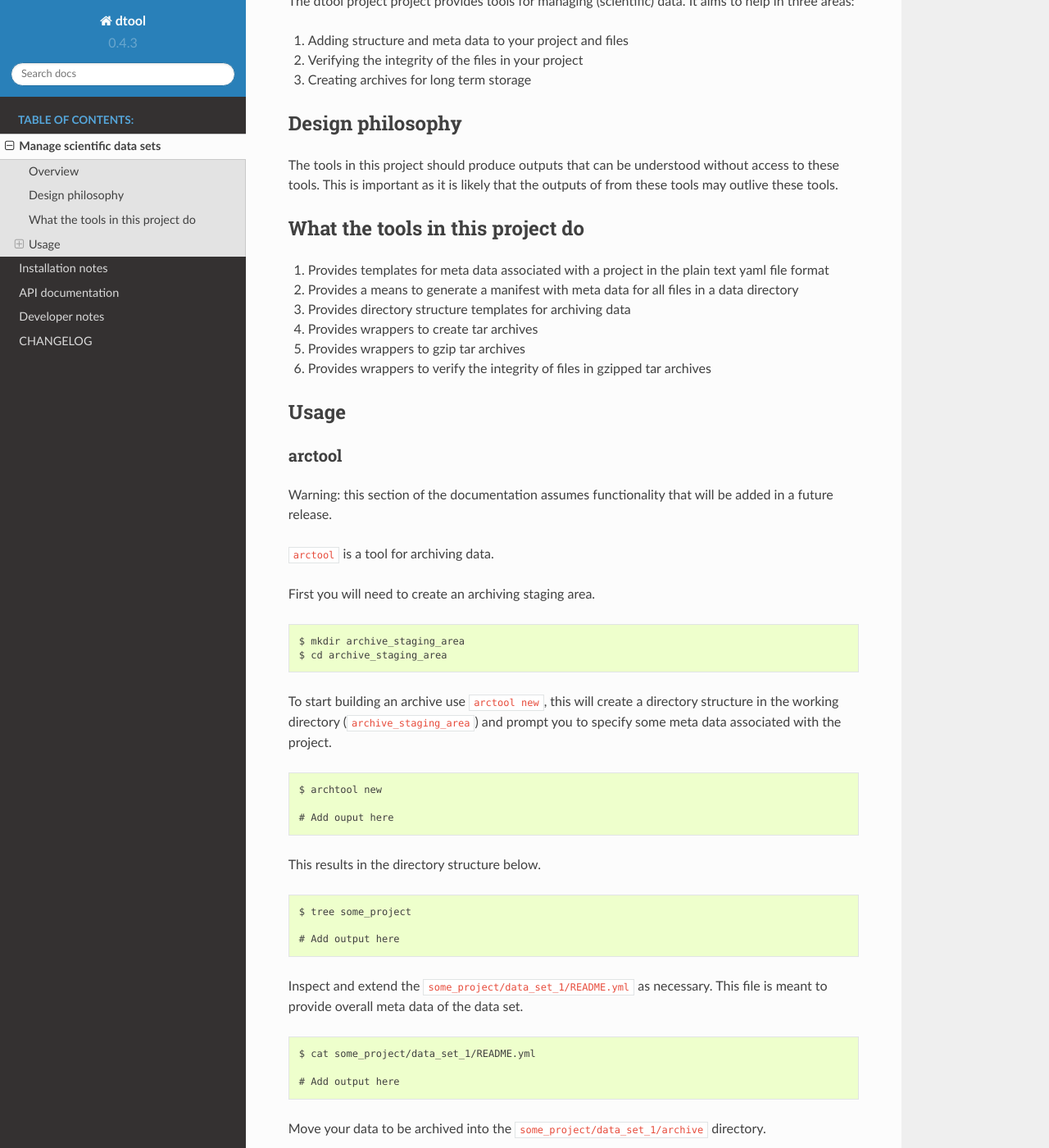
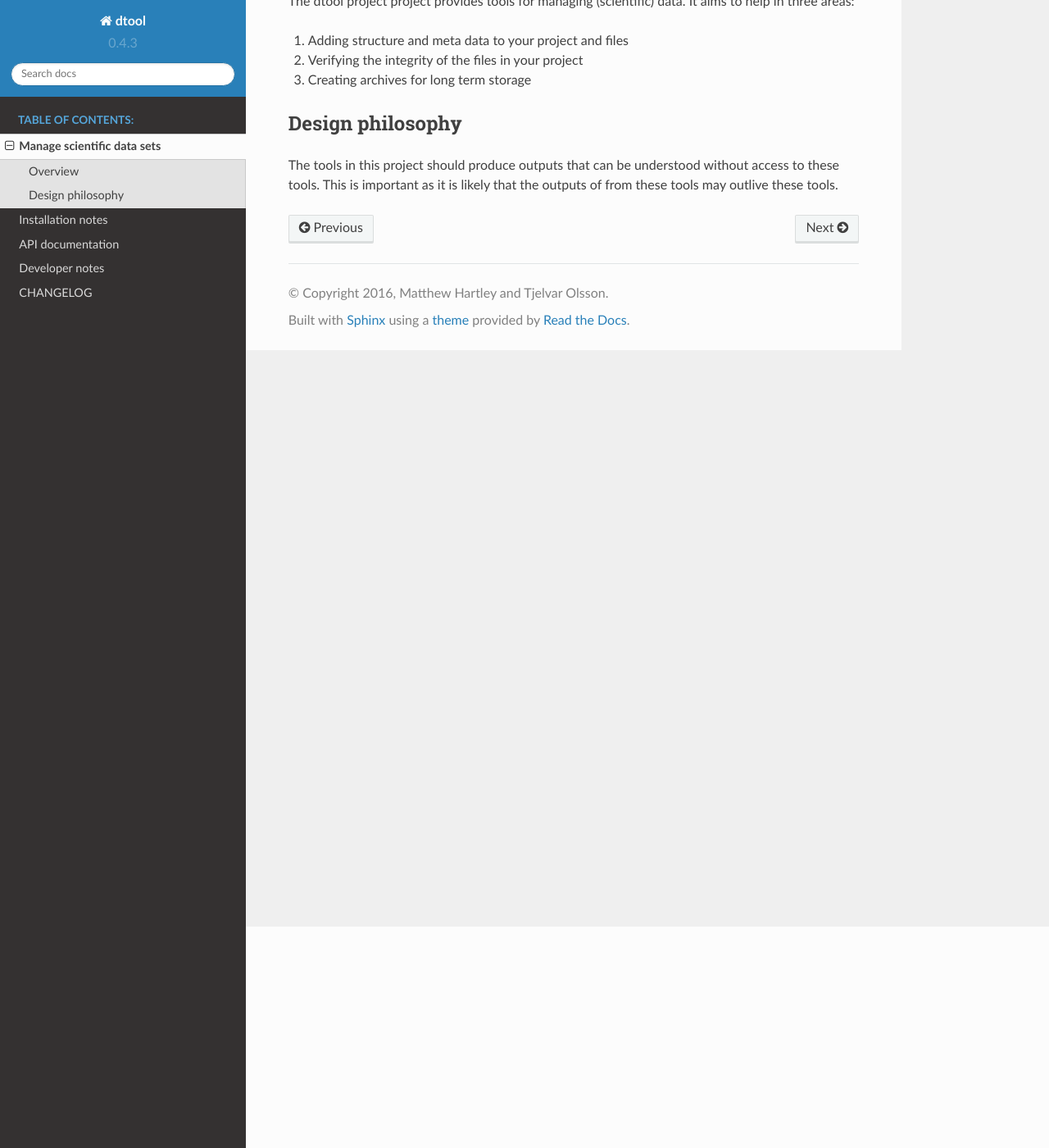
Before and after one commit to JIC-CSB/dtool, a Sphinx documentation site: the page built from docs/source/readme.rst, in a window 1280 px wide and 1400 px high, scrolled down 270 px. Shown: the whole window at 82% size. Built offline with Sphinx 7.4.7 and the Read the Docs theme 2.0.0, drawn with Linux system fonts in a browser that asks for light colours; pages that are not in the unit, such as notebooks, are missing from menus; some of the changed text lies outside the part shown.

Commit message:
Add workflow image and restructure docs

```diff
--- a/README.rst
+++ b/README.rst
@@ -26,102 +26,3 @@
 The tools in this project should produce outputs that can be understood without
 access to these tools. This is important as it is likely that the outputs of
 from these tools may outlive these tools.
-
-
-What the tools in this project do
----------------------------------
-
-1. Provides templates for meta data associated with a project in the plain
-   text yaml file format
-2. Provides a means to generate a manifest with meta data for all files in
-   a data directory
-3. Provides directory structure templates for archiving data
-4. Provides wrappers to create tar archives
-5. Provides wrappers to gzip tar archives
-6. Provides wrappers to verify the integrity of files in gzipped tar archives
-
-
-Usage
------
-
-arctool
-~~~~~~~
-
-Warning: this section of the documentation assumes functionality that will be
-added in a future release.
-
-``arctool`` is a tool for archiving data.
-
-First you will need to create an archiving staging area.
-
-::
-
-    $ mkdir archive_staging_area
-    $ cd archive_staging_area
-
-To start building an archive use ``arctool new``, this will create a directory structure
-in the working directory (``archive_staging_area``) and prompt you to specify some meta
-data associated with the project.
-
-::
-
-    $ archtool new
-
-    # Add ouput here
-
-This results in the directory structure below.
-
-::
-
-    $ tree some_project
-
-    # Add output here
-
-Inspect and extend the ``some_project/data_set_1/README.yml`` as necessary.
-This file is meant to provide overall meta data of the data set.
-
-::
-
-    $ cat some_project/data_set_1/README.yml
-
-    # Add output here
-
-Move your data to be archived into the ``some_project/data_set_1/archive``
-directory.
-
-::
-
-    $ mv ~/my_old_project/data_set_1/* some_project/data_set_1/archive/
-
-Generate meta data for the files that you just moved into the
-``some_project/data_set_1/archive`` directory.
-
-::
-
-    $ arctool manifest create some_project/data_set_1/archive
-
-This will generate a ``some_project/data_set_1/manifest.json`` file.
-
-::
-
-    $ head some_project/data_set_1/manifest.json
-
-    # Add output here
-
-Create a tar ball of the data set.
-
-::
-
-    $ arctool archive create some_project/data_set_1
-
-    # Add output here
-
-Compress the archive using gzip compression.
-
-::
-
-    $ arctool archive compress some_project/data_set_1
-
-    # Add output here
-
-Finally move the gzipped tarball archive into your long term storage.
--- a/docs/source/index.rst
+++ b/docs/source/index.rst
@@ -6,6 +6,7 @@
    :caption: Table of contents:
 
    readme
+   arctool
    installation_notes
    api
    developer_notes
```
Also changed, not shown: docs/source/images/arctool_workflow.png (added).
